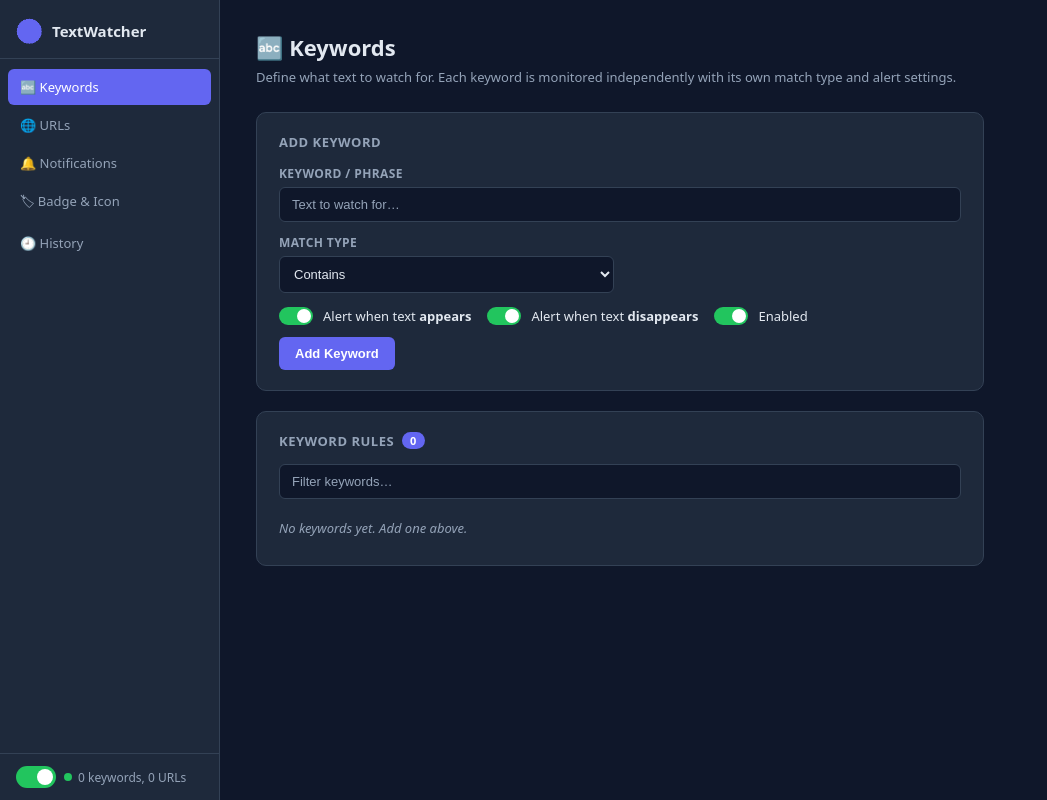
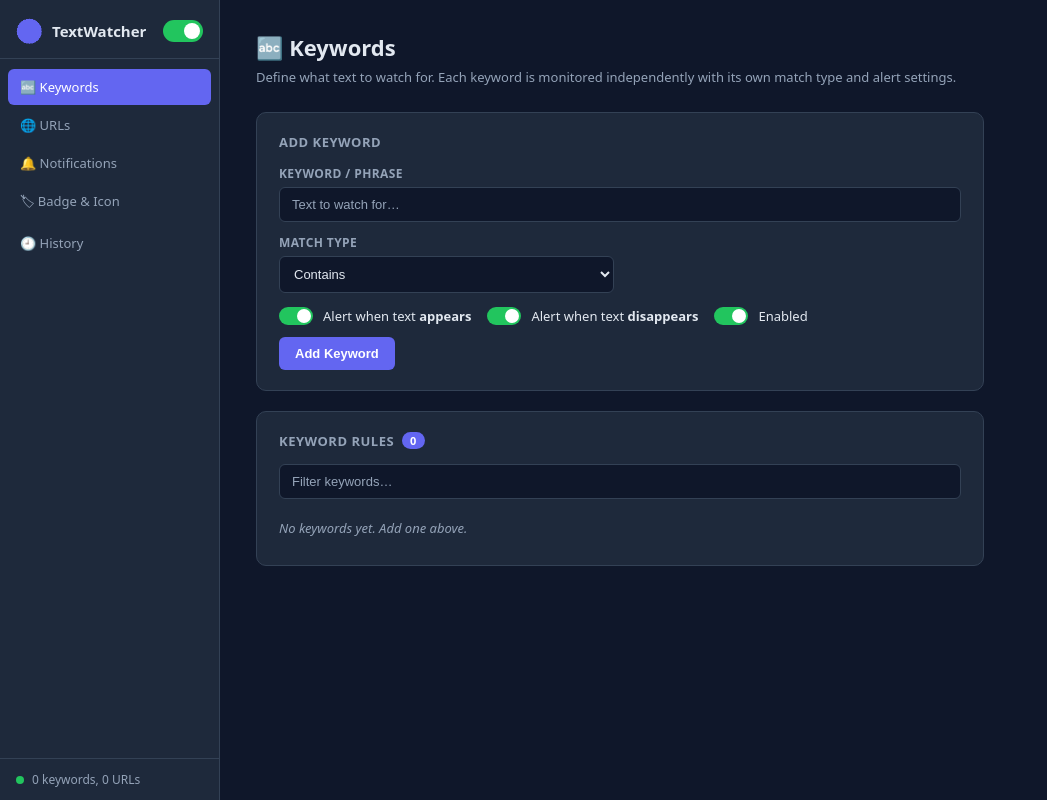
Before and after one commit to thipirisachin/textwatcher-extension, a browser extension: page src/options/options.html in a window 1280 px wide. Shown: the whole page, without its empty margins (0-1047 px from the left). Drawn offline with Linux system fonts and the light colour scheme.

Commit message:
fix(#7): move global toggle to sidebar brand header beside TextWatcher title

```diff
--- a/src/options/options.css
+++ b/src/options/options.css
@@ -52,6 +52,7 @@
   border-bottom: 1px solid var(--clr-border);
   font-weight: 700;
   font-size: 15px;
+  justify-content: space-between;
 }
 
 .sidebar__brand img {
@@ -91,11 +92,6 @@
   color: var(--clr-muted);
 }
 
-.sidebar__status-text {
-  display: flex;
-  align-items: center;
-  gap: 6px;
-}
 
 /* ── Main ────────────────────────────────────────────────────────────── */
 .main {
--- a/src/options/options.html
+++ b/src/options/options.html
@@ -15,6 +15,10 @@
       <div class="sidebar__brand">
         <img src="../icons/icon48.png" alt="TextWatcher" />
         <span>TextWatcher</span>
+        <label class="toggle" title="Enable / Disable monitoring" style="margin-left:auto;">
+          <input type="checkbox" id="globalToggle" />
+          <span class="toggle__track"></span>
+        </label>
       </div>
       <ul class="nav-list">
         <li><a href="#keywords"      class="nav-link active" data-section="keywords">🔤 Keywords</a></li>
@@ -24,14 +28,8 @@
         <li><a href="#history"       class="nav-link"        data-section="history">🕘 History</a></li>
       </ul>
       <div class="sidebar__status" id="sidebarStatus">
-        <label class="toggle" title="Enable / Disable monitoring">
-          <input type="checkbox" id="globalToggle" />
-          <span class="toggle__track"></span>
-        </label>
-        <div class="sidebar__status-text">
-          <span class="status-dot" id="sidebarDot"></span>
-          <span id="sidebarStatusText">Loading…</span>
-        </div>
+        <span class="status-dot" id="sidebarDot"></span>
+        <span id="sidebarStatusText">Loading…</span>
       </div>
     </nav>
 
```
